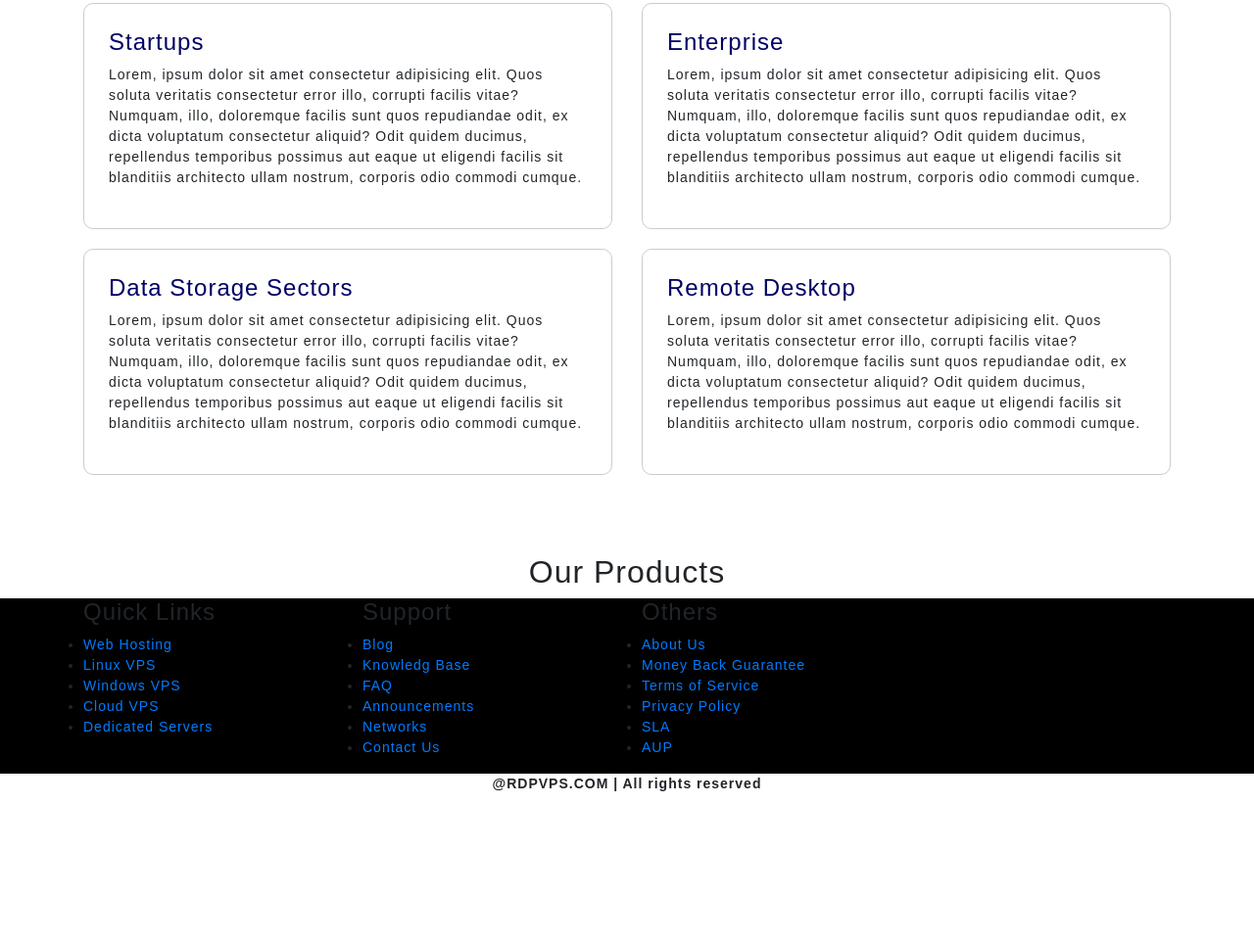
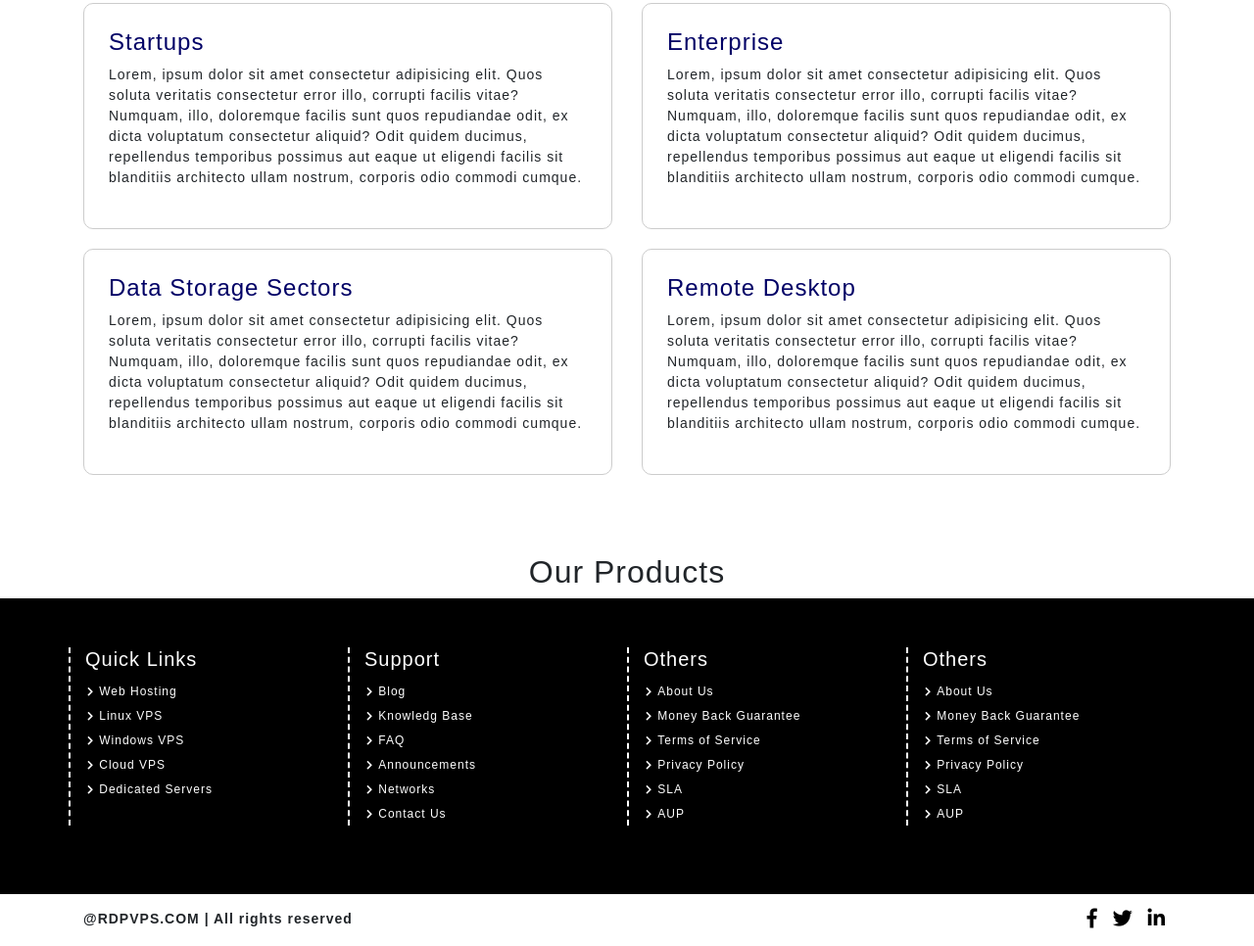
Before and after one commit to yatishpro/rdvps, a website: page index.html in a window 1280 px wide. Shown: the part 1565-2531 px from the top of the page at 98% size. Before the commit the page ends 2392 px from the top, so only its background shows below. Drawn offline with Linux system fonts and the light colour scheme.

Commit message:
"footer complete"
By Yatish

```diff
--- a/assets/scss/layout/_footer.scss
+++ b/assets/scss/layout/_footer.scss
@@ -1,7 +1,83 @@
 footer{
   background-color: #000;
+  padding-top: 50px;
+
+  .footer-blocks{
+    border-left: 2px dashed $color-white;
+    margin-bottom: 20px;
+
+    @include respond(phone){
+      margin: 10px 20px;
+    }
+  }
+
+  .footer-title{
+    color: $color-white;
+    text-align: left;
+  }
+  .footer-links{
+    padding: 0;
+    margin: 0;
+    list-style: none;
+    @include respond(phone){
+      padding: 5px 0px;
+    }
+    li{
+      padding: 2px 2px;
+      &::before{
+        content: "\f054";
+        font-family: "Font Awesome 5 free";
+        color: $color-white;
+        font-weight: 900;
+        font-size: 10px;
+      }
+      a{
+        color: $color-white;
+        padding-left: 5px;
+        margin: 0;
+        font-size: 12px;
+        @include respond(phone){
+          font-size: 14px;
+        }
+
+        &:hover{
+          text-decoration: none;
+        }
+      }
+    }
+  }
 
   .rights{
+    margin-top: 50px;
     background-color: #fff;
+    padding: 15px 0px;
+    p{
+      margin: 0;
+      padding: 0;
+
+      @include respond(phone){
+        text-align: center;
+        padding: 5px 0px;
+      }
+    }
+
+    .social-links{
+      padding: 0;
+      margin: 0;
+      text-align: right;
+      @include respond(phone){
+        text-align: center;
+        padding: 5px 0px;
+      }
+      li{
+        list-style: none;
+        display: inline;
+        padding: 0px 5px;
+        .fab{
+          font-size: 20px;
+          color: $color-black;
+        }
+      }
+    }
   }
 }
--- a/index.html
+++ b/index.html
@@ -247,9 +247,9 @@
 <footer>
   <div class="container">
     <div class="row">
-      <div class="col-md-3">
-        <h4>Quick Links</h4>
-        <ul>
+      <div class="col-md-3 col-sm-6 footer-blocks">
+        <h5 class="footer-title">Quick Links</h5>
+        <ul class="footer-links">
           <li><a href="#">Web Hosting</a></li>
           <li><a href="#">Linux VPS</a></li>
           <li><a href="#">Windows VPS</a></li>
@@ -257,9 +257,9 @@
           <li><a href="#">Dedicated Servers</a></li>
         </ul>
       </div>
-      <div class="col-md-3">
-        <h4>Support</h4>
-        <ul>
+      <div class="col-md-3 col-sm-6 footer-blocks">
+        <h5 class="footer-title">Support</h5>
+        <ul class="footer-links">
           <li><a href="#">Blog</a></li>
           <li><a href="#">Knowledg Base</a></li>
           <li><a href="#">FAQ</a></li>
@@ -268,9 +268,20 @@
           <li><a href="#">Contact Us</a></li>
         </ul>
       </div>
-      <div class="col-md-3">
-        <h4>Others</h4>
-        <ul>
+      <div class="col-md-3 col-sm-6 footer-blocks">
+        <h5 class="footer-title">Others</h5>
+        <ul class="footer-links">
+          <li><a href="#">About Us</a></li>
+          <li><a href="#">Money Back Guarantee</a></li>
+          <li><a href="#">Terms of Service</a></li>
+          <li><a href="#">Privacy Policy</a></li>
+          <li><a href="#">SLA</a></li>
+          <li><a href="#">AUP</a></li>
+        </ul>
+      </div>
+      <div class="col-md-3 col-sm-6 footer-blocks">
+        <h5 class="footer-title">Others</h5>
+        <ul class="footer-links">
           <li><a href="#">About Us</a></li>
           <li><a href="#">Money Back Guarantee</a></li>
           <li><a href="#">Terms of Service</a></li>
@@ -282,10 +293,17 @@
     </div>
   </div>
   <section class="rights">
-    <div class="container-fluid">
+    <div class="container">
       <div class="row">
-        <div class="col-md-12">
-          <p class="text-center footer-text"><strong>@RDPVPS.COM | All rights reserved</strong></p>
+        <div class="col-md-6">
+          <p class="footer-text"><strong>@RDPVPS.COM | All rights reserved</strong></p>
+        </div>
+        <div class="col-md-6">
+          <ul class="social-links">
+            <li><a href=""><i class="fab fa-facebook-f"></i></a></li>
+            <li><a href=""><i class="fab fa-twitter"></i></a></li>
+            <li><a href=""><i class="fab fa-linkedin-in"></i></a></li>
+          </ul>
         </div>
       </div>
     </div>
```
Also changed, not shown: assets/css/main.css.
